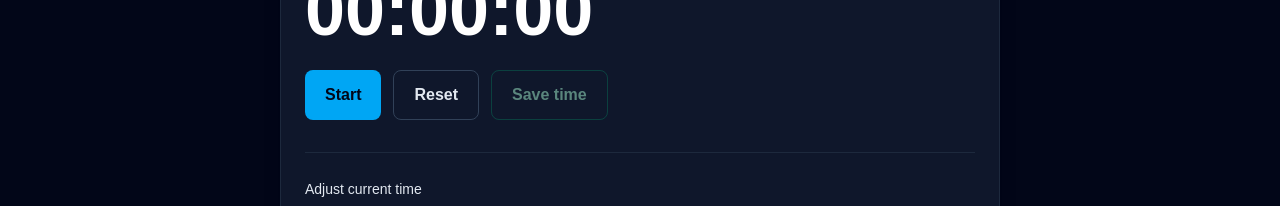
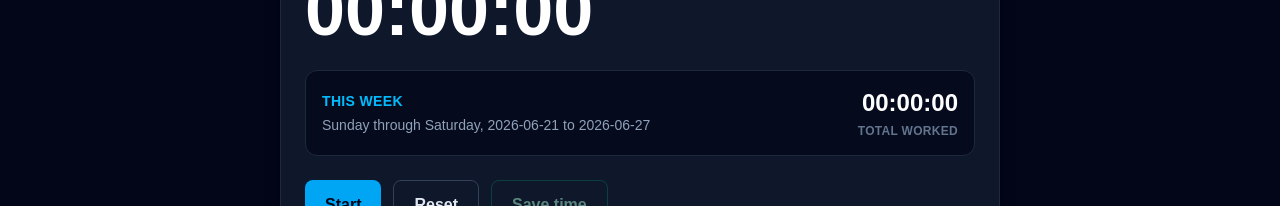
Before and after one commit to robbieevans1/upnext, a Next.js app: page /tools/timer in a window 1280 px wide. Shown: the part 386-592 px from the top of the page. Built offline with nearby package versions, Linux system fonts and the light colour scheme; no server answers; the database is empty; sample sign-in values are in the browser's storage.

Commit message:
Add weekly total to flexible timer (#90)

```diff
--- a/components/TimerTool.tsx
+++ b/components/TimerTool.tsx
@@ -64,6 +64,20 @@ function getLocalDayKey(date: Date) {
 	const day = String(date.getDate()).padStart(2, "0");
 
 	return `${year}-${month}-${day}`;
+}
+
+function getWeekRange(date: Date) {
+	const start = new Date(date);
+	start.setHours(0, 0, 0, 0);
+	start.setDate(start.getDate() - start.getDay());
+
+	const end = new Date(start);
+	end.setDate(start.getDate() + 6);
+
+	return {
+		startKey: getLocalDayKey(start),
+		endKey: getLocalDayKey(end),
+	};
 }
 
 function getSafeTimerEntries(value: unknown): TimerEntry[] {
@@ -134,6 +148,22 @@ export default function TimerTool() {
 		() => getElapsedSeconds(timerState, nowMs),
 		[timerState, nowMs],
 	);
+	const weekRange = useMemo(() => getWeekRange(new Date(nowMs)), [nowMs]);
+	const weeklySavedSeconds = useMemo(
+		() =>
+			timerEntries.reduce((totalSeconds, entry) => {
+				if (
+					entry.day < weekRange.startKey ||
+					entry.day > weekRange.endKey
+				) {
+					return totalSeconds;
+				}
+
+				return totalSeconds + entry.seconds;
+			}, 0),
+		[timerEntries, weekRange],
+	);
+	const weeklyTotalSeconds = weeklySavedSeconds + elapsedSeconds;
 	const primaryButtonLabel =
 		timerState.accumulatedSeconds > 0 || elapsedSeconds > 0 ? "Continue" : "Start";
 
@@ -297,6 +327,29 @@ export default function TimerTool() {
 				{formatDuration(elapsedSeconds)}
 			</div>
 
+			<div className="mt-6 rounded-xl border border-slate-800 bg-slate-950/70 px-4 py-4">
+				<div className="flex flex-col gap-3 sm:flex-row sm:items-center sm:justify-between">
+					<div>
+						<h2 className="text-sm font-semibold uppercase tracking-wide text-sky-400">
+							This week
+						</h2>
+						<p className="mt-1 text-sm text-slate-400">
+							Sunday through Saturday, {weekRange.startKey} to{" "}
+							{weekRange.endKey}
+						</p>
+					</div>
+
+					<div className="sm:text-right">
+						<p className="font-mono text-2xl font-bold tabular-nums text-white">
+							{formatDuration(weeklyTotalSeconds)}
+						</p>
+						<p className="mt-1 text-xs font-semibold uppercase tracking-wide text-slate-500">
+							Total worked
+						</p>
+					</div>
+				</div>
+			</div>
+
 			<div className="mt-6 flex flex-wrap gap-3">
 				{isRunning ? (
 					<button
```
Also changed, not shown: 1 other file (tests, documents, lock files or other folders).
